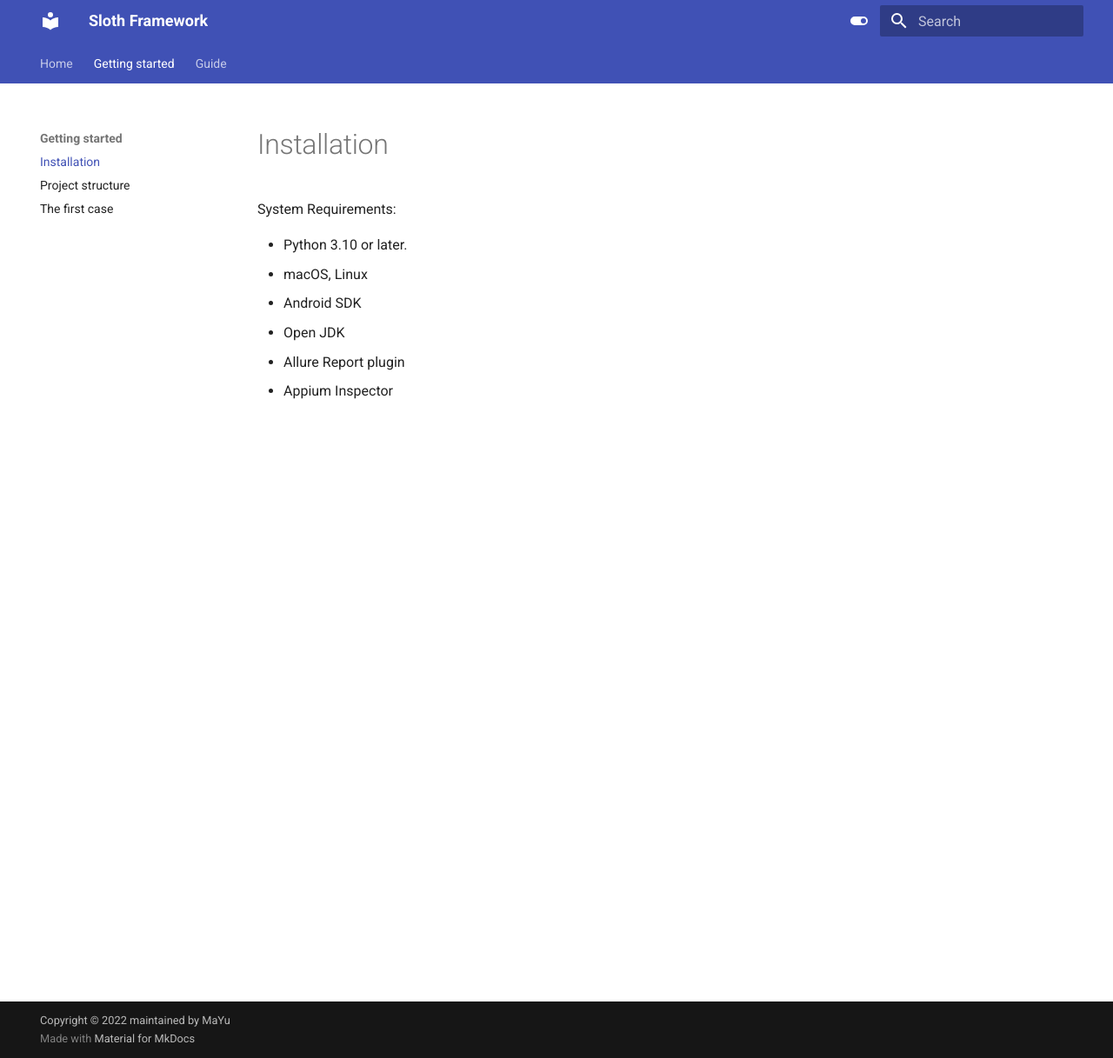
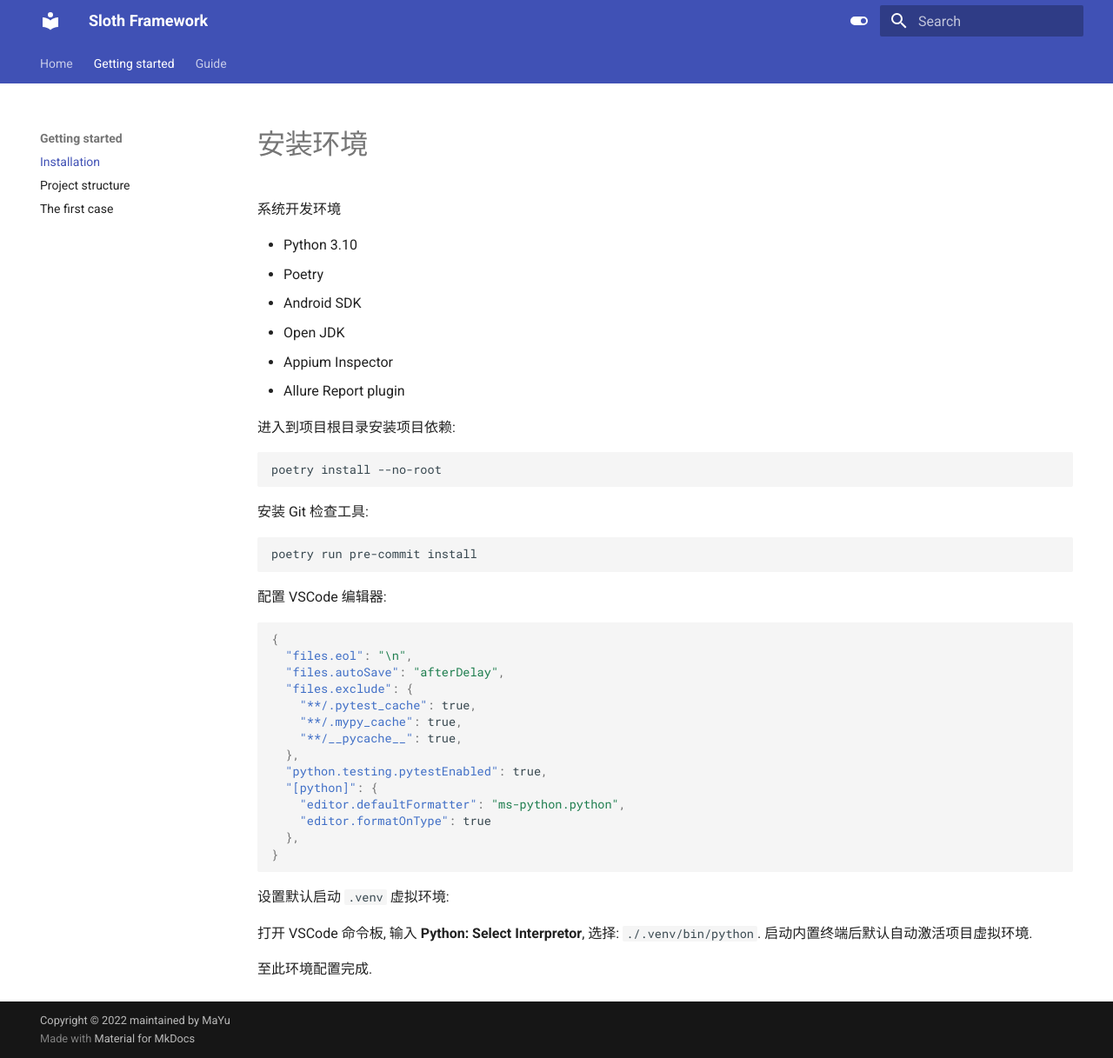
Before and after one commit to ice7mayu/sloth-doc, an MkDocs documentation site: the page built from docs/getting-started/installation.md, in a window 1280 px wide and 1217 px high. Shown: the whole window at 87% size. Built offline with MkDocs 1.6.1 and Material for MkDocs 9.7.7, drawn with Linux system fonts in a browser that asks for light colours.

Commit message:
Update installation doc

````diff
--- a/cspell.json
+++ b/cspell.json
@@ -13,7 +13,8 @@
         "pymdownx",
         "pyproject",
         "sdcard",
-        "udid"
+        "udid",
+        "venv"
     ],
     "ignoreWords": [],
     "import": [],
--- a/docs/getting-started/installation.md
+++ b/docs/getting-started/installation.md
@@ -1,10 +1,48 @@
-# Installation
+# 安装环境
 
-System Requirements:
+系统开发环境
 
-- Python 3.10 or later.
-- macOS, Linux
+- Python 3.10
+- Poetry
 - Android SDK
 - Open JDK
+- Appium Inspector
 - Allure Report plugin
-- Appium Inspector
+
+进入到项目根目录安装项目依赖:
+
+```shell
+poetry install --no-root
+```
+
+安装 Git 检查工具:
+
+```shell
+poetry run pre-commit install
+```
+
+配置 VSCode 编辑器:
+
+```json
+{
+  "files.eol": "\n",
+  "files.autoSave": "afterDelay",
+  "files.exclude": {
+    "**/.pytest_cache": true,
+    "**/.mypy_cache": true,
+    "**/__pycache__": true,
+  },
+  "python.testing.pytestEnabled": true,
+  "[python]": {
+    "editor.defaultFormatter": "ms-python.python",
+    "editor.formatOnType": true
+  },
+}
+```
+
+设置默认启动 `.venv` 虚拟环境:
+
+打开 VSCode 命令板, 输入 **Python: Select Interpretor**, 选择: `./.venv/bin/python`.
+启动内置终端后默认自动激活项目虚拟环境.
+
+至此环境配置完成.
````
